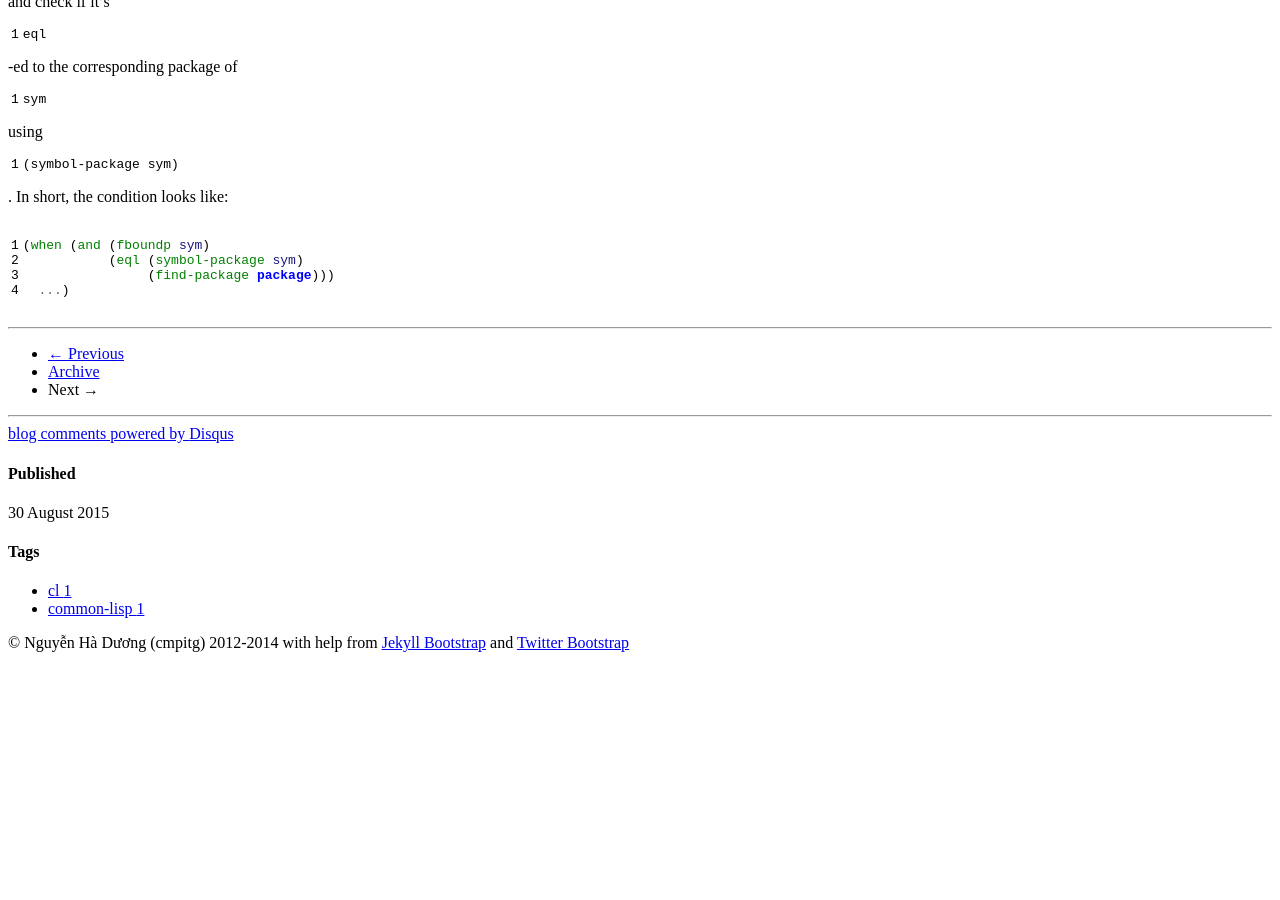
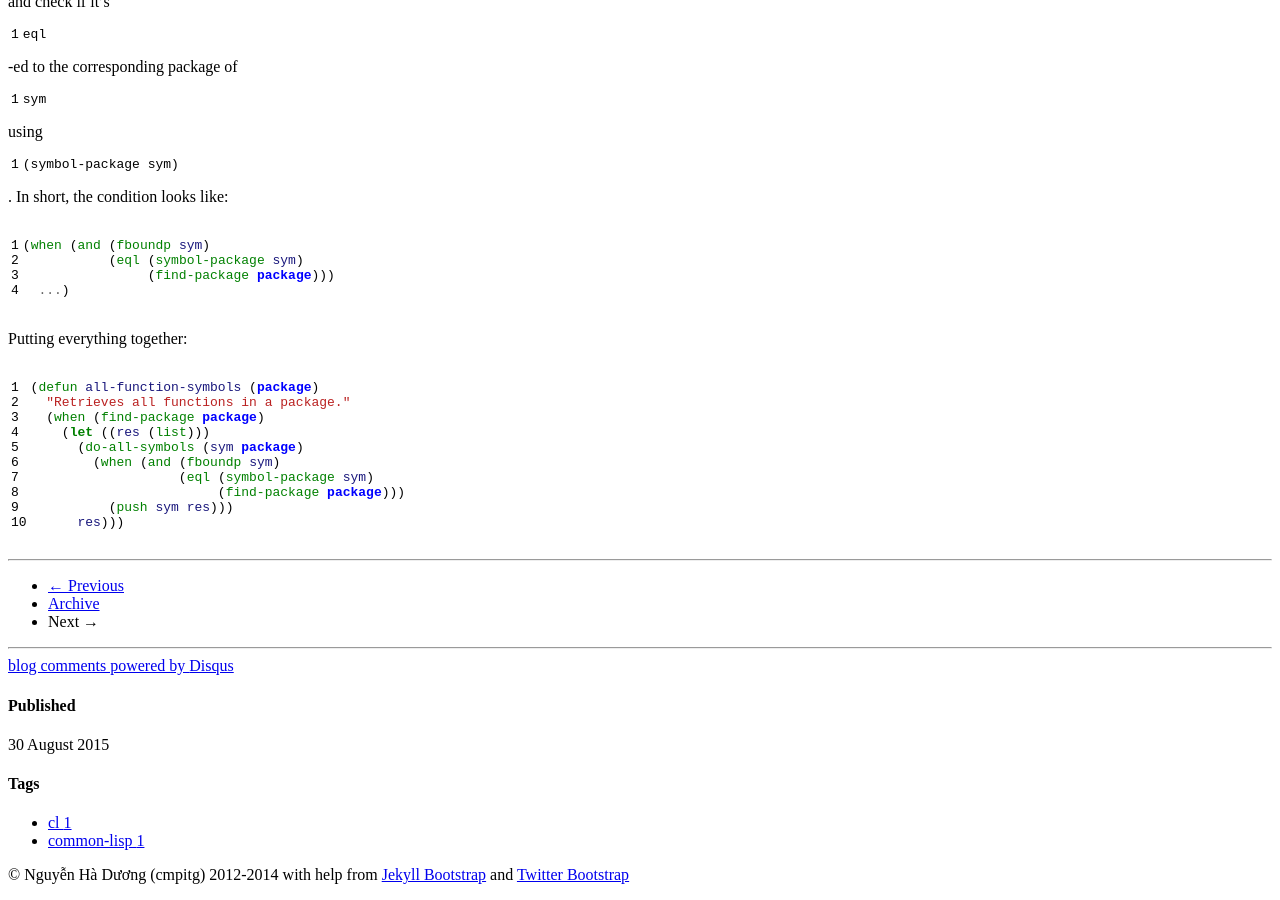
Before and after one commit to cmpitg/cmpitg.github.com, a Jekyll site: the page built from _posts/2015-08-30-common-lisp---finding-all-functions-in-a-package.md, in a window 1280 px wide and 900 px high, scrolled down 1724 px. Built offline with Jekyll 4.4.1, drawn with Linux system fonts in a browser that asks for light colours; a script that is not in the unit is left out; comment, search, counter and statistics services are not loaded; before the commit the page ends 2392 px from its top, so only the background shows below that.

Commit message:
post: put everything together

````diff
--- a/_posts/2015-08-30-common-lisp---finding-all-functions-in-a-package.md
+++ b/_posts/2015-08-30-common-lisp---finding-all-functions-in-a-package.md
@@ -61,3 +61,18 @@ In short, the condition looks like:
                 (find-package package)))
   ...)
 ```
+
+Putting everything together:
+
+```lisp
+(defun all-function-symbols (package)
+  "Retrieves all functions in a package."
+  (when (find-package package)
+    (let ((res (list)))
+      (do-all-symbols (sym package)
+        (when (and (fboundp sym)
+                   (eql (symbol-package sym)
+                        (find-package package)))
+          (push sym res)))
+      res)))
+```
````
